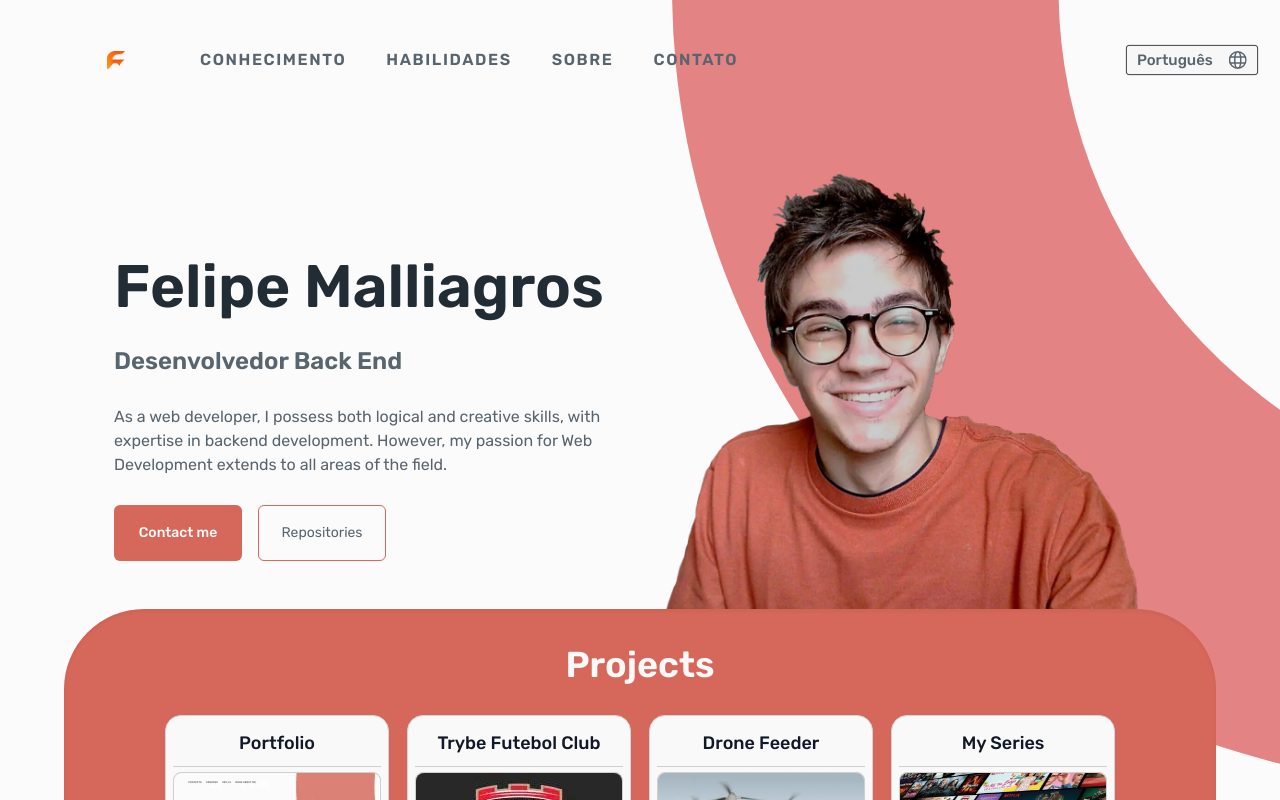
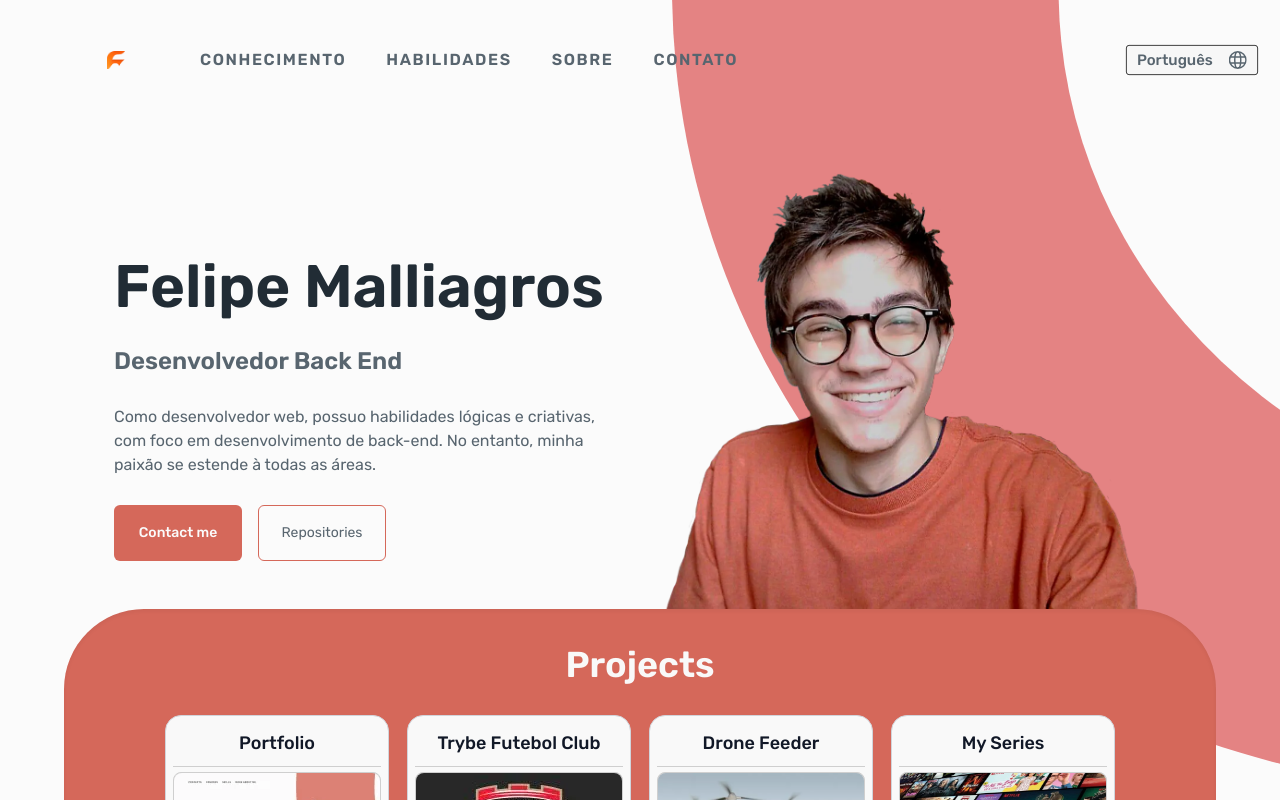
Before and after one commit to felipemalli/portfolio, a React (Vite) app: page / in a window 1280 px wide. Shown: the top 800 px of the page. Built offline with nearby package versions, Linux system fonts and the light colour scheme.

Commit message:
feat: use translation on introduction section

```diff
--- a/src/components/introduction-section/IntroductionSection.tsx
+++ b/src/components/introduction-section/IntroductionSection.tsx
@@ -26,7 +26,7 @@ export const IntroductionSection: React.FC = () => {
             <span> {translations.introduction_subtitle}</span>
           )}
         </div>
-        <p className='text-customBlue-500 text-base font-normal text-center xl:text-left mx-7 md:mx-0 mt-7'>As a web developer, I possess both logical and creative skills, with expertise in backend development. However, my passion for Web Development extends to all areas of the field.</p>
+        <p className='text-customBlue-500 text-base font-normal text-center xl:text-left mx-7 md:mx-0 mt-7'>{translations.introduction_description}</p>
         <div className='mt-7 text-center xl:text-left'>
           <button className='w-32 h-14 mr-4 bg-primary-500 hover:bg-customGray-300 hover:text-customBlue-500 text-secondary-500 active:bg-green-400 rounded-md text-sm transition-color duration-200 font-medium'
             onClick={() => openUrl('https://www.linkedin.com/in/felipe-vahia-malliagros/')}
```
